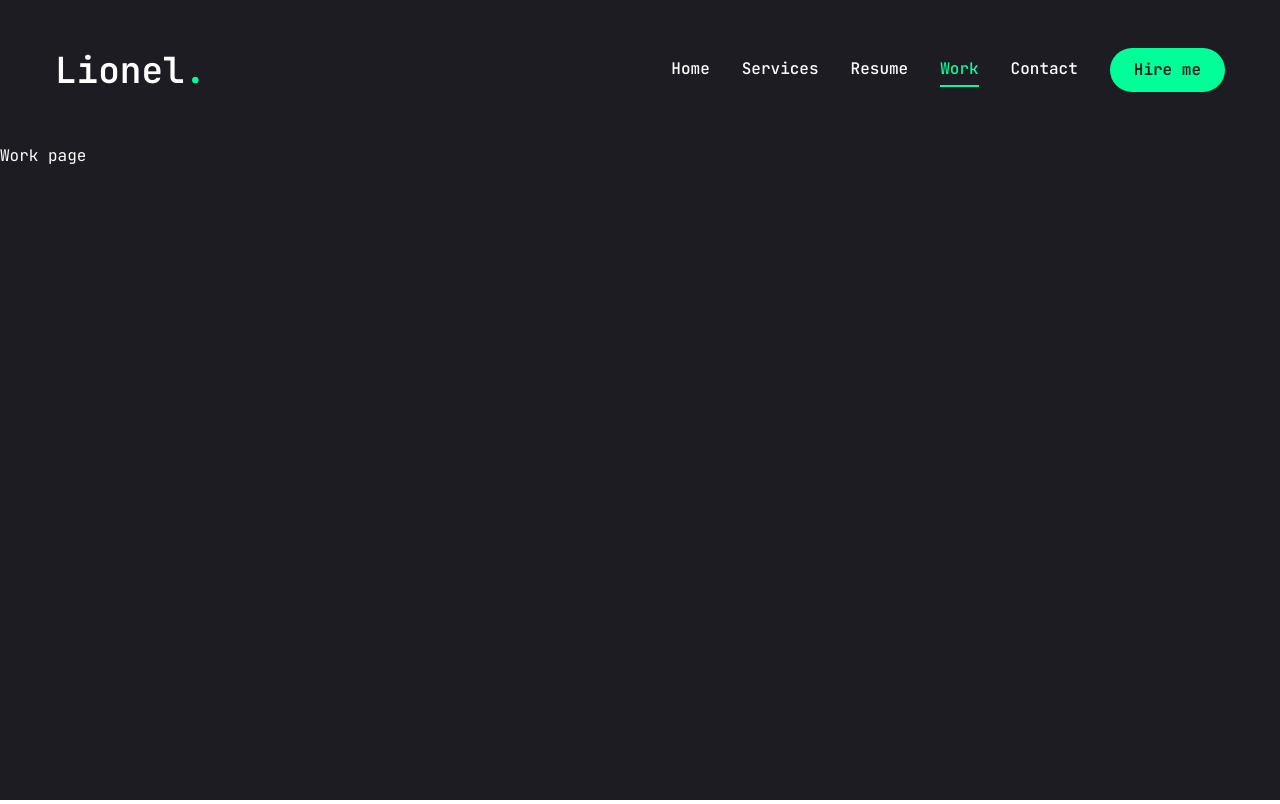
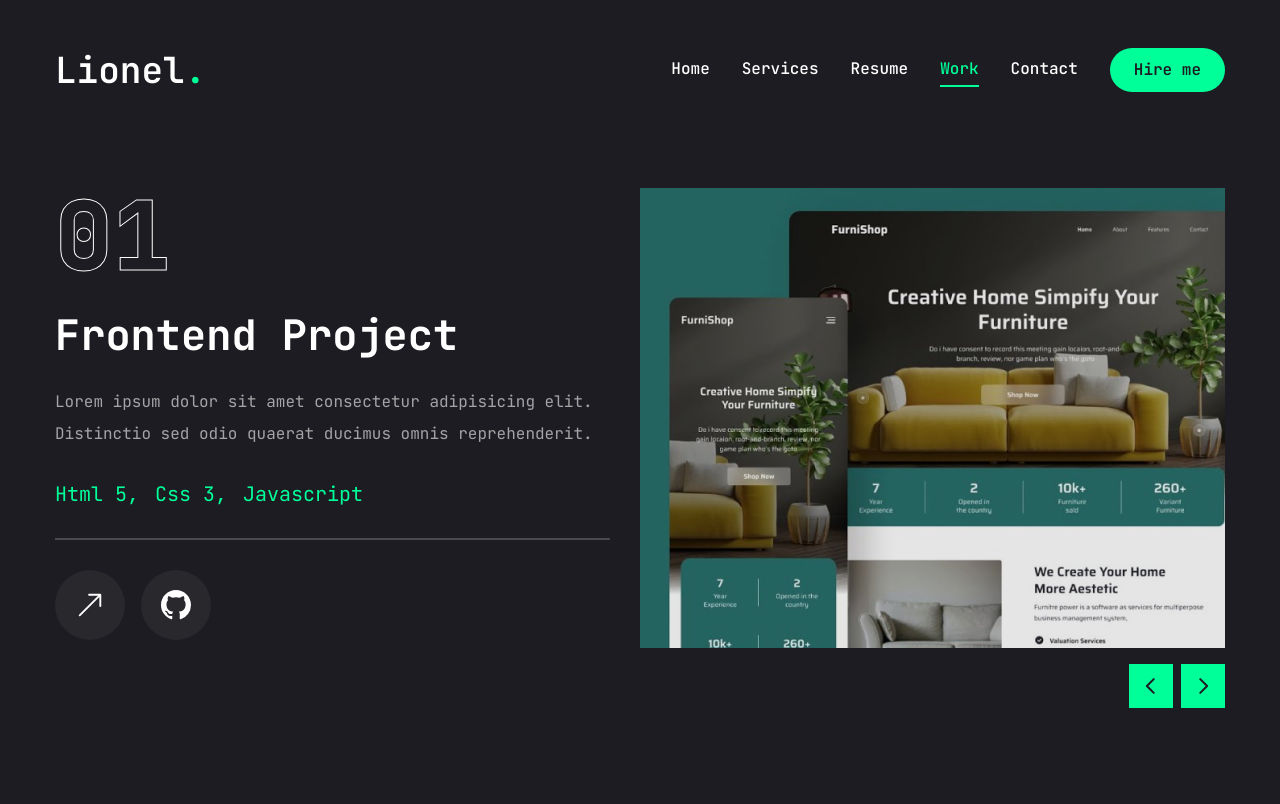
Before and after one commit to iamlionel/lionel-portfolio, a Next.js app: page /work in a window 1280 px wide. Built offline with nearby package versions, Linux system fonts and the light colour scheme.

Commit message:
work page

```diff
--- a/app/layout.jsx
+++ b/app/layout.jsx
@@ -15,7 +15,7 @@
     <html lang="en">
       <body className={jetbrainsMono.variable}>
         <Header />
-        <StairTransition />
+        {/* <StairTransition /> */}
         <PageTransition>{children}</PageTransition>
       </body>
     </html>
--- a/app/work/page.jsx
+++ b/app/work/page.jsx
@@ -1,7 +1,154 @@
-import React from 'react';
+'use client';
+import React, { useState } from 'react';
+import { motion } from 'framer-motion';
+import Link from 'next/link';
+import {
+  Tooltip,
+  TooltipContent,
+  TooltipProvider,
+  TooltipTrigger,
+} from '@/components/ui/tooltip';
+import { BsArrowUpRight, BsGithub } from 'react-icons/bs';
+import { Swiper, SwiperSlide } from 'swiper/react';
+import Image from 'next/image';
+import 'swiper/css';
+import WorkSliderBtns from '@/components/WorkSliderBtns';
+const projects = [
+  {
+    num: '01',
+    category: 'frontend',
+    title: 'project 1',
+    description:
+      'Lorem ipsum dolor sit amet consectetur adipisicing elit. Distinctio sed odio quaerat ducimus omnis reprehenderit.',
+    stack: [{ name: 'Html 5' }, { name: 'Css 3' }, { name: 'Javascript' }],
+    image: '/assets/work/thumb1.png',
+    live: '',
+    github: '',
+  },
+  {
+    num: '02',
+    category: 'fullstack',
+    title: 'project 2',
+    description:
+      'Lorem ipsum dolor sit amet consectetur adipisicing elit. Distinctio sed odio quaerat ducimus omnis reprehenderit.',
+    stack: [{ name: 'Next.js' }, { name: 'Tailwind.css' }, { name: 'Node.js' }],
+    image: '/assets/work/thumb2.png',
+    live: '',
+    github: '',
+  },
+  {
+    num: '03',
+    category: '',
+    title: 'project 3',
+    description:
+      'Lorem ipsum dolor sit amet consectetur adipisicing elit. Distinctio sed odio quaerat ducimus omnis reprehenderit.',
+    stack: [{ name: 'Next.js' }, { name: 'Tailwind.css' }],
+    image: '/assets/work/thumb3.png',
+    live: '',
+    github: '',
+  },
+];
 
 const Work = () => {
-  return <div>Work page</div>;
+  const [project, setProject] = useState(projects[0]);
+
+  const handleSlideChange = (swiper) => {
+    const currentIndex = swiper.activeIndex;
+    setProject(projects[currentIndex]);
+  };
+  return (
+    <motion.section
+      initial={{ opacity: 0 }}
+      animate={{
+        opacity: 1,
+        transition: { delay: 2.4, duration: 0.4, ease: 'easeIn' },
+      }}
+      className="min-h-[80vh] flex flex-col justify-center py-12 xl:px-0"
+    >
+      <div className="container mx-auto">
+        <div className="flex flex-col xl:flex-row xl:gap-[30px]">
+          <div className="w-full xl:w-[50%] xl:h-[460px] flex flex-col xl:justify-between order-2 xl:order-none">
+            <div className="flex flex-col gap-[30px] h-[50%]">
+              <div className="text-8xl leading-none font-extrabold text-transparent text-outline">
+                {project.num}
+              </div>
+              <h2 className="text-[42px] font-bold leading-none text-white group-hover:text-accent transition-all duration-500 capitalize">
+                {project.category} project
+              </h2>
+              <p className="text-white/60">{project.description}</p>
+              <ul className="flex gap-4">
+                {project.stack.map((item, index) => {
+                  return (
+                    <li key={index} className="text-xl text-accent">
+                      {item.name}
+                      {index != project.stack.length - 1 && ','}
+                    </li>
+                  );
+                })}
+              </ul>
+              <div className="border border-white/20"></div>
+              <div className="flex items-center gap-4">
+                <Link href={project.live}>
+                  <TooltipProvider delayDuration={100}>
+                    <Tooltip>
+                      <TooltipTrigger className="w-[70px] h-[70px] rounded-full bg-white/5 flex justify-center items-center group">
+                        <BsArrowUpRight className="text-white text-3xl group-hover:text-accent" />
+                      </TooltipTrigger>
+                      <TooltipContent>
+                        <p>Live Project</p>
+                      </TooltipContent>
+                    </Tooltip>
+                  </TooltipProvider>
+                </Link>
+                <Link href={project.github}>
+                  <TooltipProvider delayDuration={100}>
+                    <Tooltip>
+                      <TooltipTrigger className="w-[70px] h-[70px] rounded-full bg-white/5 flex justify-center items-center group">
+                        <BsGithub className="text-white text-3xl group-hover:text-accent" />
+                      </TooltipTrigger>
+                      <TooltipContent>
+                        <p>Github repository</p>
+                      </TooltipContent>
+                    </Tooltip>
+                  </TooltipProvider>
+                </Link>
+              </div>
+            </div>
+          </div>
+          <div className="w-full xl:w-[50%]">
+            <Swiper
+              spaceBetween={30}
+              slides-per-view={1}
+              className="xl:h-[520px] mb-12"
+              onSlideChange={handleSlideChange}
+            >
+              {projects.map((project, index) => {
+                return (
+                  <SwiperSlide key={index} className="w-full">
+                    <div className="h-[460px] relative group flex justify-center items-center bg-pink-50/20">
+                      <div className="absolute top-0 bottom-0 w-full h-full bg-black/10 z-10"></div>
+                      <div className="relative w-full h-full">
+                        <Image
+                          src={project.image}
+                          fill
+                          className="object-cover"
+                          alt=""
+                        />
+                      </div>
+                    </div>
+                  </SwiperSlide>
+                );
+              })}
+              <WorkSliderBtns
+                containerStyles="flex gap-2 absolute right-0 bottom-[calc(50%_-_22px)] xl:bottom-0 z-20 w-full justify-between xl:w-max xl:justify-none"
+                btnStyles="bg-accent hover:bg-accent-hover text-primary text-[22px] w-[44px] h-[44px] flex justify-center items-center transition-all"
+              />
+            </Swiper>
+          </div>
+        </div>
+      </div>
+    </motion.section>
+  );
 };
 
 export default Work;
--- /dev/null
+++ b/components/WorkSliderBtns.jsx
@@ -0,0 +1,20 @@
+'use client';
+import React from 'react';
+import { useSwiper } from 'swiper/react';
+import { PiCaretLeftBold, PiCaretRightBold } from 'react-icons/pi';
+
+const WorkSliderBtns = ({ containerStyles, btnStyles, iconStyles }) => {
+  const swiper = useSwiper();
+  return (
+    <div className={containerStyles}>
+      <button className={btnStyles} onClick={() => swiper.slidePrev()}>
+        <PiCaretLeftBold className={iconStyles} />
+      </button>
+      <button className={btnStyles} onClick={() => swiper.slideNext()}>
+        <PiCaretRightBold className={iconStyles} />
+      </button>
+    </div>
+  );
+};
+
+export default WorkSliderBtns;
--- a/package.json
+++ b/package.json
@@ -24,6 +24,7 @@
     "react-countup": "^6.5.3",
     "react-dom": "^18",
     "react-icons": "^5.3.0",
+    "swiper": "^11.1.12",
     "tailwind-merge": "^2.5.2",
     "tailwindcss-animate": "^1.0.7"
   },
```
Also changed, not shown: 1 other file (tests, documents, lock files or other folders).
